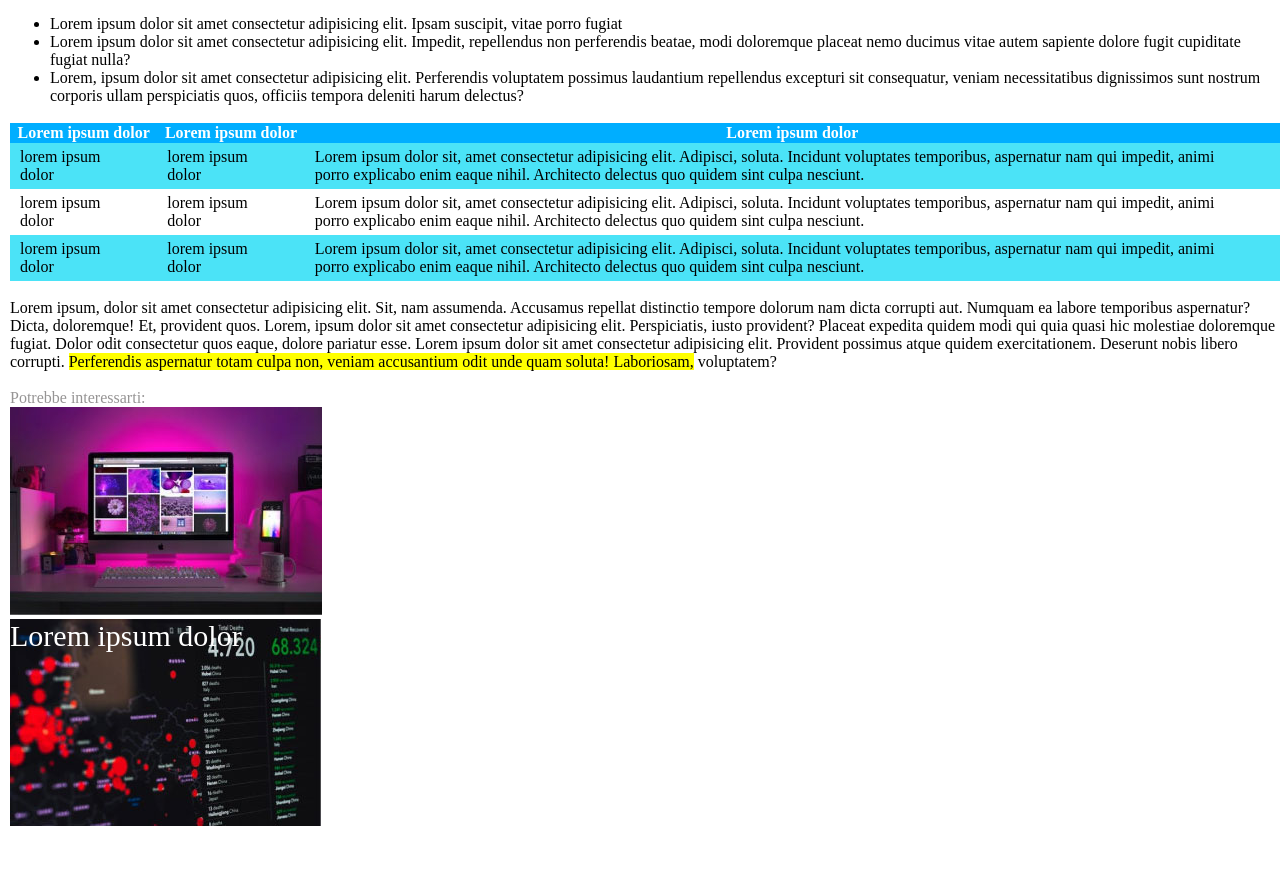
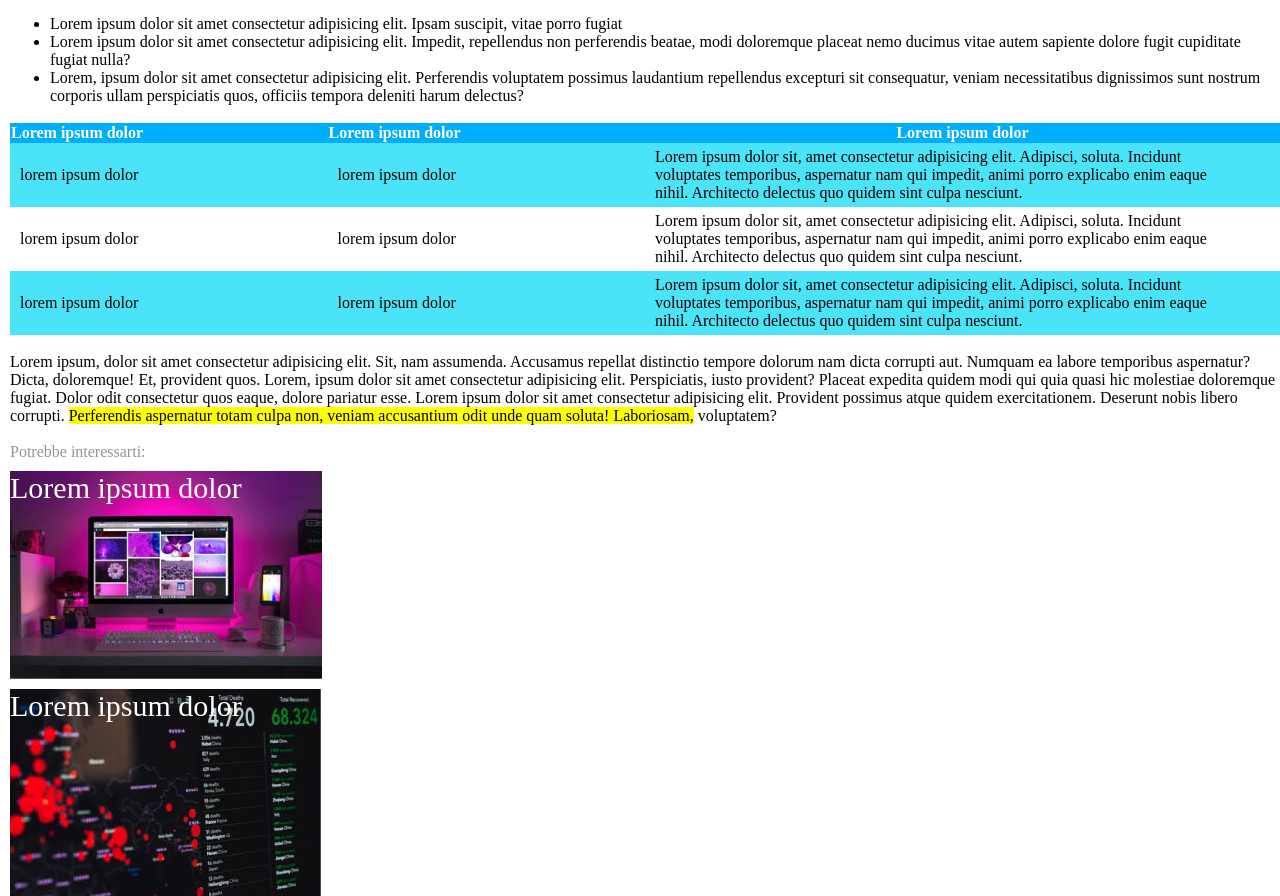
Before and after one commit to chiaraalle/html-css-booleaner, a plain HTML site: page index.html in a window 1280 px wide. Shown: the part 716-1612 px from the top of the page. Before the commit the page ends 1580 px from the top, so only its background shows below. Drawn offline with Linux system fonts and the light colour scheme.

Commit message:
add: fine esercizio

```diff
--- a/index.html
+++ b/index.html
@@ -25,7 +25,7 @@
         <img src="./img/tim-1.jpg" alt="Foto Tim Berners-Lee">
         <img src="./img/tim-2.jpg" alt="Foto Tim Berners-Lee">
 
-        <div class="name-photo">
+        <div class="name">
             <p>1st photo: John S. and James L. Knight Foundation, by Scott Henrichsen</p>
             <p>2nd photo:Wikimedia, by Paul Clarke</p>
 
@@ -35,7 +35,7 @@
 
         <br>
 
-        <div class="unordered-list">
+        <div>
             <ul>
                 <li>Lorem ipsum dolor sit amet consectetur adipisicing elit. Ipsam suscipit, vitae porro fugiat</li>
                 <li>Lorem ipsum dolor sit amet consectetur adipisicing elit. Impedit, repellendus non perferendis beatae, modi doloremque placeat nemo ducimus vitae autem sapiente dolore fugit cupiditate fugiat nulla?</li>
@@ -49,8 +49,8 @@
             <table class="item">
                 <thead>
                     <tr>
-                        <th>Lorem ipsum dolor</th>
-                        <th>Lorem ipsum dolor</th>
+                        <th id="first">Lorem ipsum dolor</th>
+                        <th id="second">Lorem ipsum dolor</th>
                         <th>Lorem ipsum dolor</th>
                     </tr>
                 </thead>
@@ -78,14 +78,17 @@
         <p>Lorem ipsum, dolor sit amet consectetur adipisicing elit. Sit, nam assumenda. Accusamus repellat distinctio tempore dolorum nam dicta corrupti aut. Numquam ea labore temporibus aspernatur? Dicta, doloremque! Et, provident quos. Lorem, ipsum dolor sit amet consectetur adipisicing elit. Perspiciatis, iusto provident? Placeat expedita quidem modi qui quia quasi hic molestiae doloremque fugiat. Dolor odit consectetur quos eaque, dolore pariatur esse. Lorem ipsum dolor sit amet consectetur adipisicing elit. Provident possimus atque quidem exercitationem. Deserunt nobis libero corrupti. <mark>Perferendis aspernatur totam culpa non, veniam accusantium odit unde quam soluta! Laboriosam,</mark> voluptatem?</p>
         <br>
         <span class="title">Potrebbe interessarti:</span>
-        <div>
-            <img src="./img/monitor.jpg" alt="foto-monitor">
+        <div class="photo">
             <p class="text">Lorem ipsum dolor</p>
+
         </div>
-        <div>
-            <img src="./img/graph.jpg" alt="immagine-grafica">
+        <div class="image">
             <p class="text">Lorem ipsum dolor</p>
+
         </div>
+
+
+
 
     </main>
 
--- a/style.css
+++ b/style.css
@@ -28,14 +28,13 @@ main {
     color: rgb(6, 159, 230);
 }
 
-.name-photo {
+.name{
     font-size: 12px;
     margin-bottom: 20px;
 }
 
 .item {
     border-collapse: collapse;
-
 }
 
  td {
@@ -54,17 +53,42 @@ thead {
     color: white;
 }
 
+#first {
+    width: 25%;
+    text-align: left;
+}
+
+#second {
+    width: 25%;
+    text-align: left;
+}
+
 tbody {
     background-color:rgba(25, 219, 245, 0.781)
-
 }
 
 #row {
     background-color: white;
 }
 
+.photo{
+    background-image: url(./img/monitor.jpg);
+    background-size: cover;
+    height: 208px;
+    width: 312px;
+    margin-top: 10px;
+
+}
+
+.image {
+    background-image: url(./img/graph.jpg);
+    background-size: cover;
+    height: 207px;
+    width: 311px;
+    margin-top: 10px;
+}
+
 .text {
     font-size: 30px;
     color: white;
-    position: absolute;
 }
```
